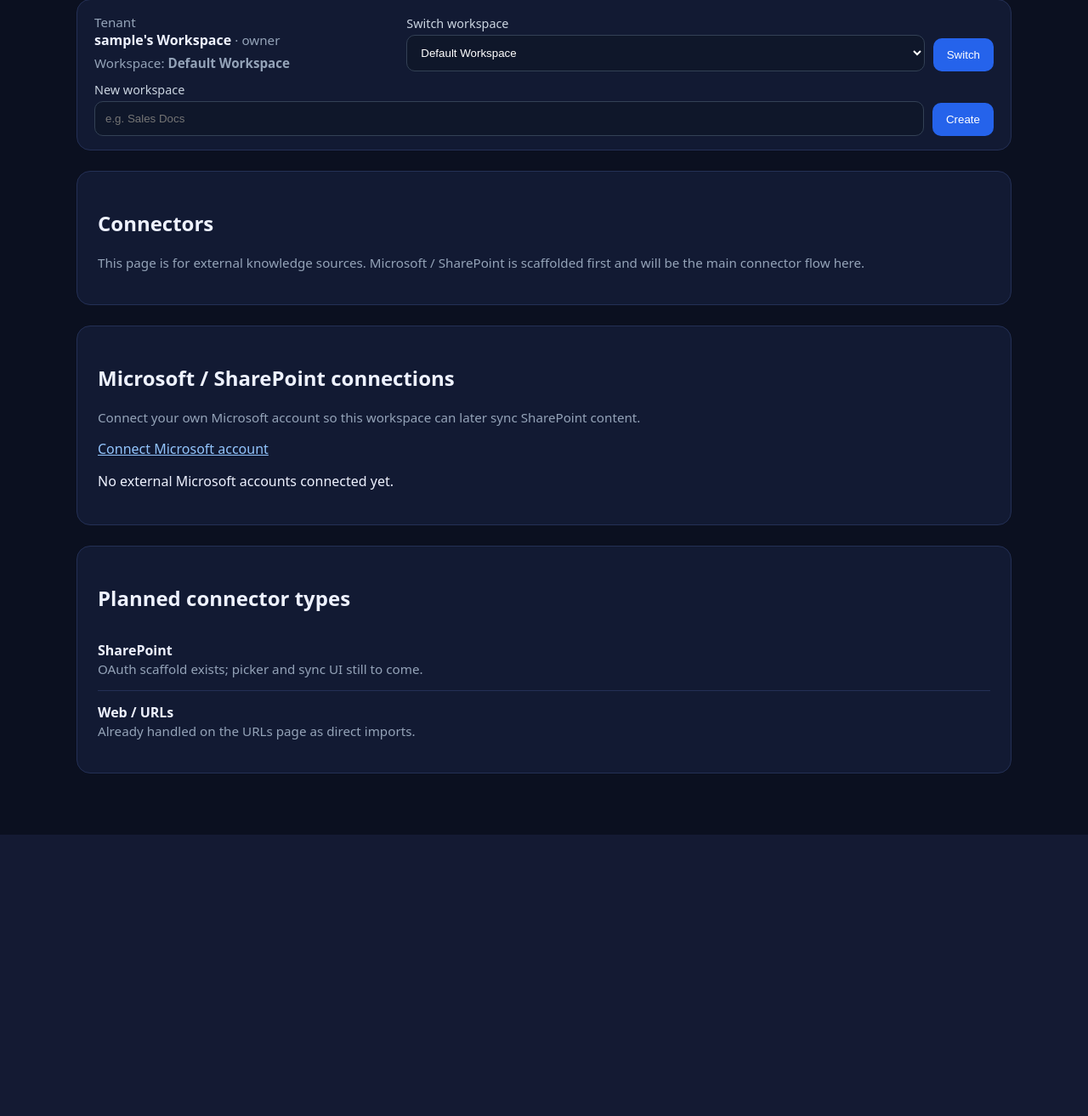
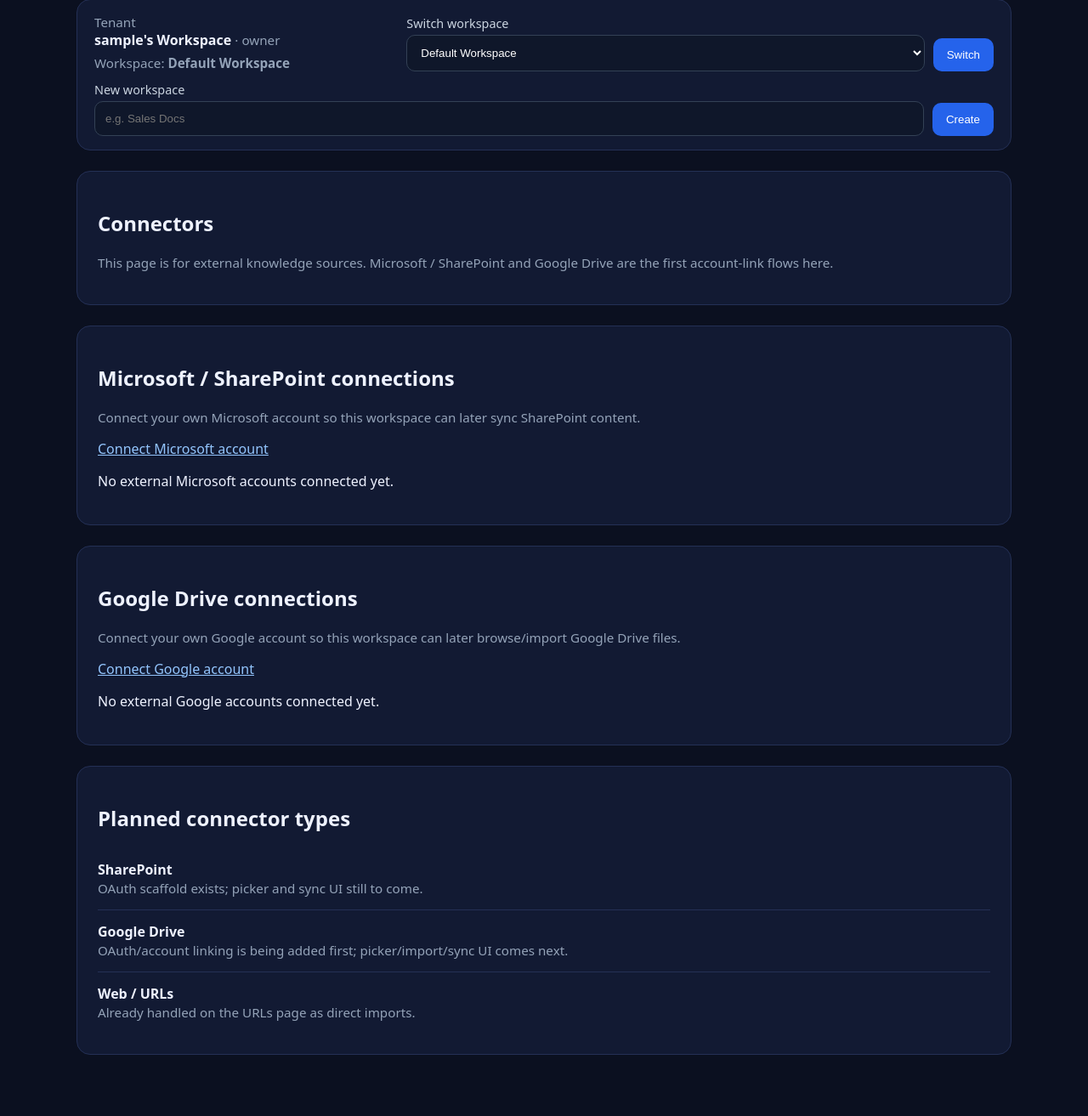
Before and after one commit to normandmickey/docstore-rag, a Django app: page /dashboard/connectors/ in a window 1280 px wide. Shown: the part 366-1679 px from the top of the page at 85% size. Before the commit the page ends 1348 px from the top, so only its background shows below. Run offline with Django 5.2, Linux system fonts and the light colour scheme; the visitor is signed in with stand-in values (Sample User, id 1); data comes from the database, SQL or seed files in the repository; data that the repository does not hold is empty; parts of the project's set-up code (start-up, migrations or seed data) failed here and were passed over.

Commit message:
Add Google OAuth foundation for Drive connector

```diff
--- a/config/settings.py
+++ b/config/settings.py
@@ -133,6 +133,11 @@ MS_GRAPH_CLIENT_SECRET = os.getenv('MS_GRAPH_CLIENT_SECRET', '')
 MS_GRAPH_REDIRECT_URI = os.getenv('MS_GRAPH_REDIRECT_URI', '')
 MS_GRAPH_SCOPES = [scope.strip() for scope in os.getenv('MS_GRAPH_SCOPES', 'openid profile email offline_access Files.Read Sites.Read.All User.Read').split() if scope.strip()]
 
+GOOGLE_CLIENT_ID = os.getenv('GOOGLE_CLIENT_ID', '')
+GOOGLE_CLIENT_SECRET = os.getenv('GOOGLE_CLIENT_SECRET', '')
+GOOGLE_REDIRECT_URI = os.getenv('GOOGLE_REDIRECT_URI', '')
+GOOGLE_SCOPES = [scope.strip() for scope in os.getenv('GOOGLE_SCOPES', 'openid email profile https://www.googleapis.com/auth/drive.readonly').split() if scope.strip()]
+
 S3_ENDPOINT_URL = os.getenv('S3_ENDPOINT_URL', '')
 S3_ACCESS_KEY = os.getenv('S3_ACCESS_KEY', '')
 S3_SECRET_KEY = os.getenv('S3_SECRET_KEY', '')
--- a/config/urls.py
+++ b/config/urls.py
@@ -4,7 +4,7 @@ from django.shortcuts import render
 from django.template.loader import render_to_string
 from django.urls import include, path
 from documents.api import DocumentCreateView, DocumentDeleteView, DocumentPurgeView, DocumentRestoreView, URLIngestView
-from control.views import AppLoginView, dashboard, dashboard_api_keys, dashboard_chat, dashboard_connectors, dashboard_documents, dashboard_proxi_web, dashboard_tenant_settings, dashboard_urls, document_chunks, document_detail, document_download, document_facts, document_search, logout_view, microsoft_connect_callback, microsoft_connect_start, signup, staff_dashboard
+from control.views import AppLoginView, dashboard, dashboard_api_keys, dashboard_chat, dashboard_connectors, dashboard_documents, dashboard_proxi_web, dashboard_tenant_settings, dashboard_urls, document_chunks, document_detail, document_download, document_facts, document_search, google_connect_callback, google_connect_start, logout_view, microsoft_connect_callback, microsoft_connect_start, signup, staff_dashboard
 from retrieval.api import ChatView, SearchView
 from support.api import SupportChannelLookupView
 
@@ -66,6 +66,8 @@ urlpatterns = [
     path('dashboard/staff/', staff_dashboard, name='staff_dashboard'),
     path('connect/microsoft/', microsoft_connect_start, name='microsoft_connect_start'),
     path('connect/microsoft/callback/', microsoft_connect_callback, name='microsoft_connect_callback'),
+    path('connect/google/', google_connect_start, name='google_connect_start'),
+    path('connect/google/callback/', google_connect_callback, name='google_connect_callback'),
     path('api/v1/documents/', DocumentCreateView.as_view()),
     path('api/v1/documents/delete/', DocumentDeleteView.as_view()),
     path('api/v1/documents/restore/', DocumentRestoreView.as_view()),
--- a/connectors/models.py
+++ b/connectors/models.py
@@ -5,8 +5,10 @@ from control.models import Tenant, Workspace
 
 class Connector(models.Model):
     PROVIDER_SHAREPOINT = 'sharepoint'
+    PROVIDER_GOOGLE_DRIVE = 'google_drive'
     PROVIDER_CHOICES = [
         (PROVIDER_SHAREPOINT, 'SharePoint'),
+        (PROVIDER_GOOGLE_DRIVE, 'Google Drive'),
     ]
 
     STATUS_ACTIVE = 'active'
--- a/control/models.py
+++ b/control/models.py
@@ -87,8 +87,10 @@ class APIKey(models.Model):
 
 class ExternalAccount(models.Model):
     PROVIDER_MICROSOFT = 'microsoft'
+    PROVIDER_GOOGLE = 'google'
     PROVIDER_CHOICES = [
         (PROVIDER_MICROSOFT, 'Microsoft'),
+        (PROVIDER_GOOGLE, 'Google'),
     ]
 
     user = models.ForeignKey(User, on_delete=models.CASCADE, related_name='external_accounts')
--- a/control/oauth.py
+++ b/control/oauth.py
@@ -3,12 +3,15 @@ from urllib.parse import urlencode
 import requests
 from django.conf import settings
 from django.utils import timezone
-from django.utils.dateparse import parse_datetime
 
 
 AUTH_BASE = 'https://login.microsoftonline.com/{tenant}/oauth2/v2.0/authorize'
 TOKEN_BASE = 'https://login.microsoftonline.com/{tenant}/oauth2/v2.0/token'
 GRAPH_ME_URL = 'https://graph.microsoft.com/v1.0/me'
+
+GOOGLE_AUTH_URL = 'https://accounts.google.com/o/oauth2/v2/auth'
+GOOGLE_TOKEN_URL = 'https://oauth2.googleapis.com/token'
+GOOGLE_USERINFO_URL = 'https://openidconnect.googleapis.com/v1/userinfo'
 
 
 def microsoft_authorize_url(state):
@@ -51,3 +54,46 @@ def fetch_graph_me(access_token):
     )
     response.raise_for_status()
     return response.json()
+
+
+def google_authorize_url(state):
+    query = urlencode({
+        'client_id': settings.GOOGLE_CLIENT_ID,
+        'response_type': 'code',
+        'redirect_uri': settings.GOOGLE_REDIRECT_URI,
+        'scope': ' '.join(settings.GOOGLE_SCOPES),
+        'state': state,
+        'access_type': 'offline',
+        'include_granted_scopes': 'true',
+        'prompt': 'consent',
+    })
+    return f'{GOOGLE_AUTH_URL}?{query}'
+
+
+def exchange_google_code_for_tokens(code):
+    response = requests.post(
+        GOOGLE_TOKEN_URL,
+        data={
+            'client_id': settings.GOOGLE_CLIENT_ID,
+            'client_secret': settings.GOOGLE_CLIENT_SECRET,
+            'code': code,
+            'redirect_uri': settings.GOOGLE_REDIRECT_URI,
+            'grant_type': 'authorization_code',
+        },
+        timeout=30,
+    )
+    response.raise_for_status()
+    payload = response.json()
+    expires_in = payload.get('expires_in', 3600)
+    payload['expires_at'] = timezone.now() + timezone.timedelta(seconds=expires_in)
+    return payload
+
+
+def fetch_google_userinfo(access_token):
+    response = requests.get(
+        GOOGLE_USERINFO_URL,
+        headers={'Authorization': f'Bearer {access_token}'},
+        timeout=30,
+    )
+    response.raise_for_status()
+    return response.json()
--- a/control/views.py
+++ b/control/views.py
@@ -26,7 +26,14 @@ from providers import answer_with_general_context
 from .forms import SignUpForm, TenantSettingsForm
 from .models import APIKey, ExternalAccount, InviteToken, ProxiWebMessage, ProxiWebThread, Tenant, TenantMembership, Workspace
 from .api_auth import hash_api_key
-from .oauth import exchange_code_for_tokens, fetch_graph_me, microsoft_authorize_url
+from .oauth import (
+    exchange_code_for_tokens,
+    exchange_google_code_for_tokens,
+    fetch_google_userinfo,
+    fetch_graph_me,
+    google_authorize_url,
+    microsoft_authorize_url,
+)
 from .pii import redact_pii
 
 logger = logging.getLogger(__name__)
@@ -357,6 +364,62 @@ def microsoft_connect_callback(request):
     except Exception as exc:
         logger.exception('Microsoft OAuth callback failed for user=%s', request.user.id)
         messages.error(request, f'Microsoft connection failed: {exc}')
+    return redirect('dashboard_connectors')
+
+
+def google_connect_start(request):
+    if not request.user.is_authenticated:
+        return redirect('login')
+    state = secrets.token_urlsafe(24)
+    request.session['google_oauth_state'] = state
+    return redirect(google_authorize_url(state))
+
+
+def google_connect_callback(request):
+    if not request.user.is_authenticated:
+        return redirect('login')
+
+    expected_state = request.session.get('google_oauth_state')
+    returned_state = request.GET.get('state')
+    code = request.GET.get('code')
+    error = request.GET.get('error')
+
+    if error:
+        messages.error(request, f'Google connection failed: {error}')
+        return redirect('dashboard_connectors')
+    if not code or not expected_state or expected_state != returned_state:
+        messages.error(request, 'Google connection failed: invalid OAuth state or missing code.')
+        return redirect('dashboard_connectors')
+
+    try:
+        tokens = exchange_google_code_for_tokens(code)
+        profile = fetch_google_userinfo(tokens['access_token'])
+        if not request.session.get('current_tenant_id') or not request.session.get('current_workspace_id'):
+            tenant, workspace = _bootstrap_user_workspace(request.user, request.session)
+        else:
+            tenant = Tenant.objects.get(id=request.session['current_tenant_id'])
+            workspace = Workspace.objects.get(id=request.session['current_workspace_id'], tenant=tenant)
+
+        account, _created = ExternalAccount.objects.update_or_create(
+            user=request.user,
+            provider=ExternalAccount.PROVIDER_GOOGLE,
+            external_user_id=profile.get('sub', ''),
+            defaults={
+                'tenant': tenant,
+                'workspace': workspace,
+                'email': profile.get('email', ''),
+                'display_name': profile.get('name', ''),
+                'access_token': tokens.get('access_token', ''),
+                'refresh_token': tokens.get('refresh_token', ''),
+                'expires_at': tokens.get('expires_at'),
+                'scopes_json': settings.GOOGLE_SCOPES,
+                'metadata_json': profile,
+            },
+        )
+        messages.success(request, f'Connected Google account for {account.email or account.display_name or "your account"}.')
+    except Exception as exc:
+        logger.exception('Google OAuth callback failed for user=%s', request.user.id)
+        messages.error(request, f'Google connection failed: {exc}')
     return redirect('dashboard_connectors')
 
 
--- a/templates/dashboard/connectors.html
+++ b/templates/dashboard/connectors.html
@@ -3,21 +3,38 @@
 {% block content %}
 <div class="card">
   <h2>Connectors</h2>
-  <p class="meta">This page is for external knowledge sources. Microsoft / SharePoint is scaffolded first and will be the main connector flow here.</p>
+  <p class="meta">This page is for external knowledge sources. Microsoft / SharePoint and Google Drive are the first account-link flows here.</p>
 </div>
 <div class="card">
   <h2>Microsoft / SharePoint connections</h2>
   <p class="meta">Connect your own Microsoft account so this workspace can later sync SharePoint content.</p>
   <p><a href="/connect/microsoft/">Connect Microsoft account</a></p>
   {% for account in external_accounts %}
-    <div class="row"><strong>{{ account.display_name|default:account.email|default:'Microsoft account' }}</strong><br><span class="meta">{{ account.provider }} · {{ account.email }}{% if account.workspace %} · Workspace: {{ account.workspace.name }}{% endif %}</span></div>
+    {% if account.provider == 'microsoft' %}
+      <div class="row"><strong>{{ account.display_name|default:account.email|default:'Microsoft account' }}</strong><br><span class="meta">{{ account.provider }} · {{ account.email }}{% if account.workspace %} · Workspace: {{ account.workspace.name }}{% endif %}</span></div>
+    {% endif %}
   {% empty %}
     <p>No external Microsoft accounts connected yet.</p>
   {% endfor %}
 </div>
 <div class="card">
+  <h2>Google Drive connections</h2>
+  <p class="meta">Connect your own Google account so this workspace can later browse/import Google Drive files.</p>
+  <p><a href="/connect/google/">Connect Google account</a></p>
+  {% with google_accounts=external_accounts %}
+    {% for account in google_accounts %}
+      {% if account.provider == 'google' %}
+        <div class="row"><strong>{{ account.display_name|default:account.email|default:'Google account' }}</strong><br><span class="meta">{{ account.provider }} · {{ account.email }}{% if account.workspace %} · Workspace: {{ account.workspace.name }}{% endif %}</span></div>
+      {% endif %}
+    {% empty %}
+      <p>No external Google accounts connected yet.</p>
+    {% endfor %}
+  {% endwith %}
+</div>
+<div class="card">
   <h2>Planned connector types</h2>
   <div class="row"><strong>SharePoint</strong><br><span class="meta">OAuth scaffold exists; picker and sync UI still to come.</span></div>
+  <div class="row"><strong>Google Drive</strong><br><span class="meta">OAuth/account linking is being added first; picker/import/sync UI comes next.</span></div>
   <div class="row"><strong>Web / URLs</strong><br><span class="meta">Already handled on the URLs page as direct imports.</span></div>
 </div>
 {% endblock %}
```
Also changed, not shown: connectors/google_drive.py (added, +29 -0 lines), connectors/migrations/0002_connector_google_drive.py (added), control/migrations/0006_externalaccount_google_provider.py (added).
